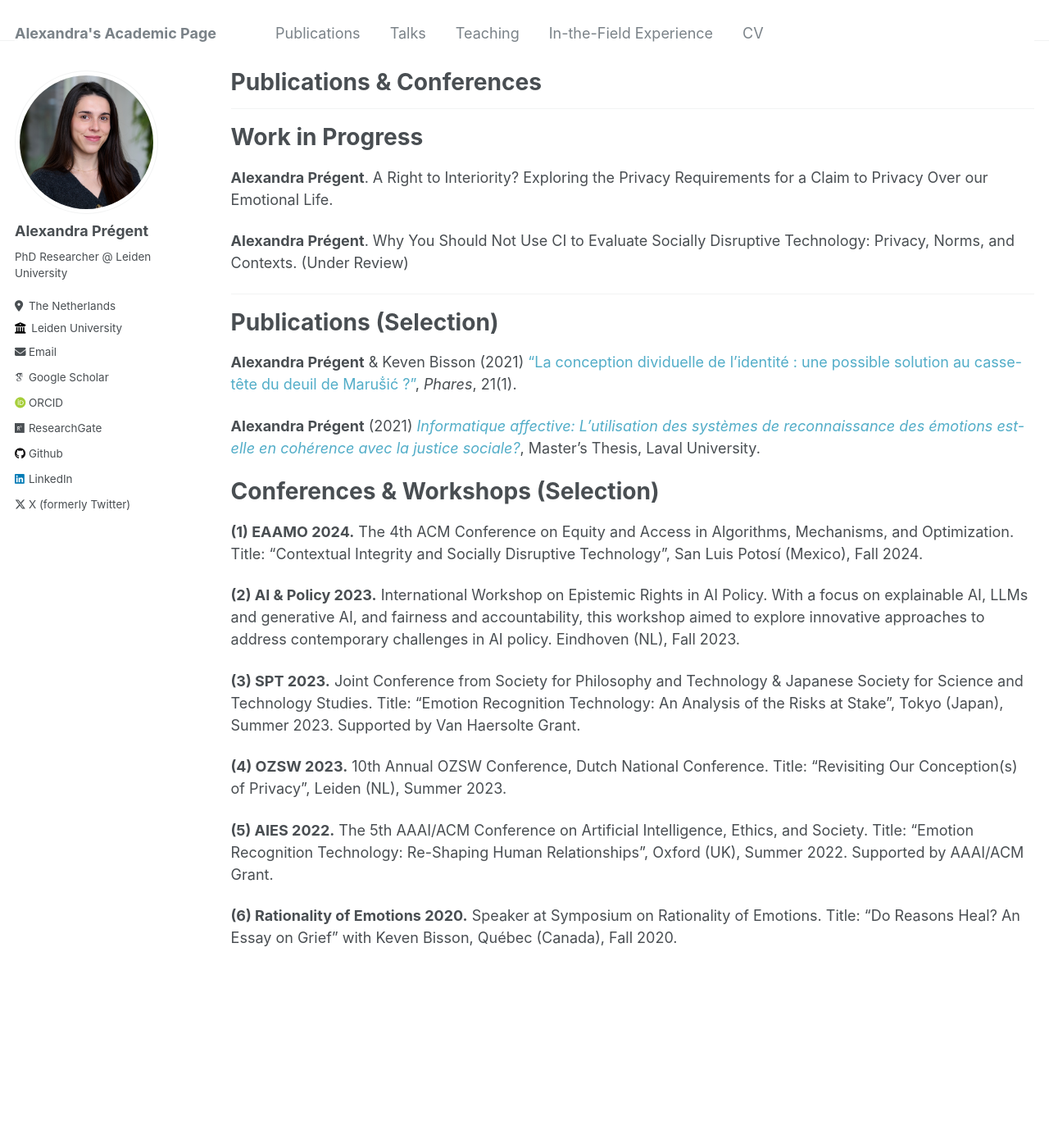
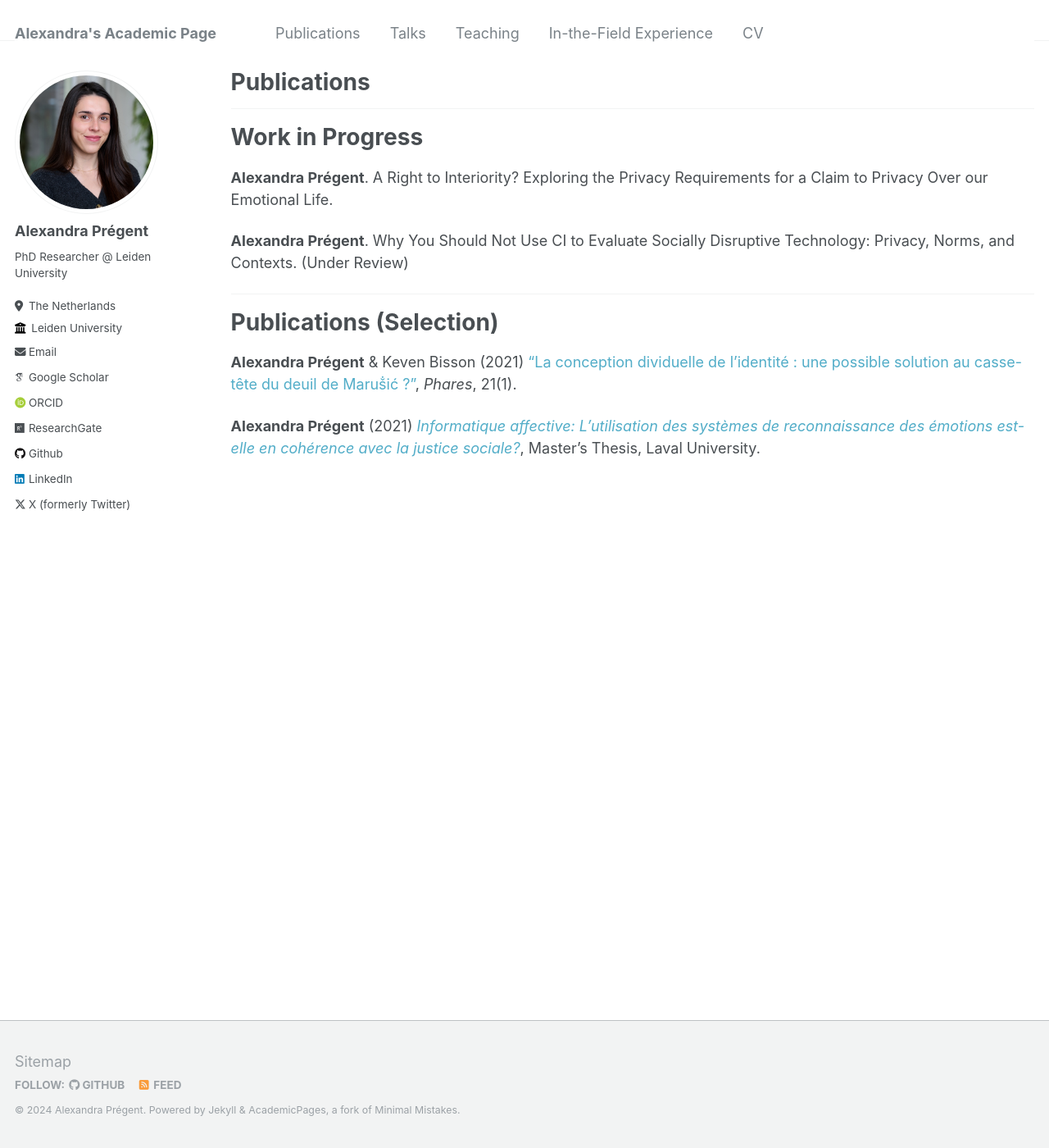
Before and after one commit to AlexandraPregent/AlexandraPregent.github.io, a Jekyll site: the page built from _pages/publications.md, in a window 1280 px wide and 1400 px high. Shown: the whole window at 82% size. Built offline with Jekyll 4.4.1, drawn with Linux system fonts in a browser that asks for light colours; some web fonts are replaced.

Commit message:
Update publications.md

```diff
--- a/_pages/publications.md
+++ b/_pages/publications.md
@@ -1,6 +1,6 @@
 ---
 layout: archive
-title: "Publications & Conferences"
+title: "Publications"
 permalink: /publications/
 author_profile: true
 ---
@@ -19,27 +19,3 @@ author_profile: true
 **Alexandra Prégent** & Keven Bisson (2021) <a href="https://philpapers.org/rec/PRGLCD" style="text-decoration:none">“La conception dividuelle de l’identité : une possible solution au casse-tête du deuil de Maruṧić ?”</a>, *Phares*, 21(1).
 
 **Alexandra Prégent** (2021) <a href="https://philpapers.org/rec/PRGLCD" style="text-decoration:none">*Informatique affective: L’utilisation des systèmes de reconnaissance des émotions est-elle en cohérence avec la justice sociale?*</a>, Master’s Thesis, Laval University.
-
-
-# Conferences & Workshops (Selection)
-
-**(1) EAAMO 2024.** The 4th ACM Conference on Equity and Access in Algorithms, Mechanisms, and Optimization.
-Title: “Contextual Integrity and Socially Disruptive Technology”, San Luis Potosí (Mexico), Fall 2024.
-
-**(2) AI & Policy 2023.** International Workshop on Epistemic Rights in AI Policy. With a focus on explainable AI,
-LLMs and generative AI, and fairness and accountability, this workshop aimed to explore innovative approaches
-to address contemporary challenges in AI policy. Eindhoven (NL), Fall 2023.
-
-**(3) SPT 2023.** Joint Conference from Society for Philosophy and Technology & Japanese Society for Science and
-Technology Studies. Title: “Emotion Recognition Technology: An Analysis of the Risks at Stake”, Tokyo (Japan),
-Summer 2023. Supported by Van Haersolte Grant.
-
-**(4) OZSW 2023.** 10th Annual OZSW Conference, Dutch National Conference. Title: “Revisiting Our Conception(s)
-of Privacy”, Leiden (NL), Summer 2023.
-
-**(5) AIES 2022.** The 5th AAAI/ACM Conference on Artificial Intelligence, Ethics, and Society. Title: “Emotion
-Recognition Technology: Re-Shaping Human Relationships”, Oxford (UK), Summer 2022. Supported by
-AAAI/ACM Grant.
-
-**(6) Rationality of Emotions 2020.** Speaker at Symposium on Rationality of Emotions. Title: “Do Reasons Heal?
-An Essay on Grief” with Keven Bisson, Québec (Canada), Fall 2020.
```
